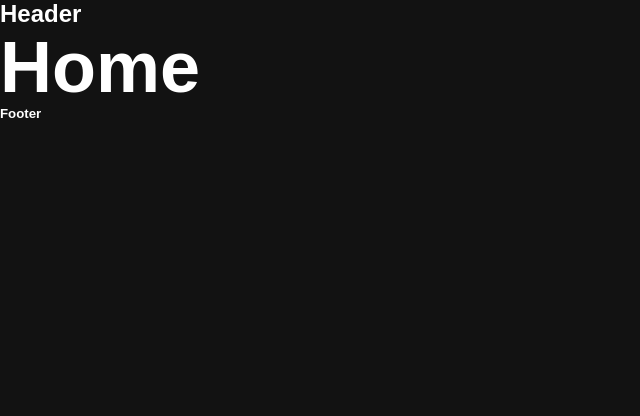
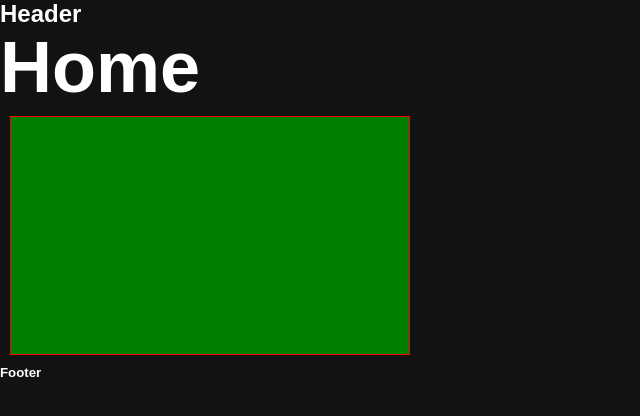
Before and after one commit to davidevignozzi/react-exercise-pick_me, a React (Create React App) app: page / in a window 1280 px wide. Shown: the top 416 px of the page, without its empty margins (0-640 px from the left). Built offline with nearby package versions, Linux system fonts and the light colour scheme.

Commit message:
Styled System test

```diff
--- a/package.json
+++ b/package.json
@@ -15,6 +15,7 @@
     "react-router-dom": "^6.4.2",
     "react-scripts": "5.0.1",
     "styled-components": "^5.3.6",
+    "styled-system": "^5.1.5",
     "web-vitals": "^2.1.4",
     "yup": "^0.32.11"
   },
--- a/src/components/styled/Box.js
+++ b/src/components/styled/Box.js
@@ -0,0 +1,31 @@
+import styled from 'styled-components';
+import {
+  space,
+  color,
+  typography,
+  flexbox,
+  border,
+  grid,
+  background,
+  layout,
+  shadow,
+  position,
+  compose,
+} from 'styled-system';
+
+const Box = styled(`div`)(
+  compose(
+    space,
+    color,
+    typography,
+    flexbox,
+    border,
+    grid,
+    background,
+    layout,
+    shadow,
+    position
+  )
+);
+
+export default Box;
--- a/src/components/styled/index.js
+++ b/src/components/styled/index.js
@@ -1,8 +1,9 @@
 // import InputWrapper from "./Input";
 // import Container from "./Container";
-// import Box from "./Box";
+import Box from './Box';
 // import Button from "./Button";
 // import Stack from "./Stack";
 // import Skeleton from "./Skeleton";
 
+export { Box };
 // export { InputWrapper, Container, Box, Button, Stack, Skeleton };
--- a/src/screen/home-screen.js
+++ b/src/screen/home-screen.js
@@ -1,10 +1,20 @@
-import React from "react";
-import Layout from "../components/layout";
+import React from 'react';
+import Layout from '../components/layout';
+import { Box } from '../components/styled';
 
 const HomePage = () => {
   return (
     <Layout>
       <h1>Home</h1>
+      <Box
+        width="400px"
+        height="239px"
+        border="1px solid"
+        borderColor="red"
+        borderRadious="16px"
+        m="10px"
+        bg="green"
+      ></Box>
     </Layout>
   );
 };
```
Also changed, not shown: 1 other file (tests, documents, lock files or other folders).
